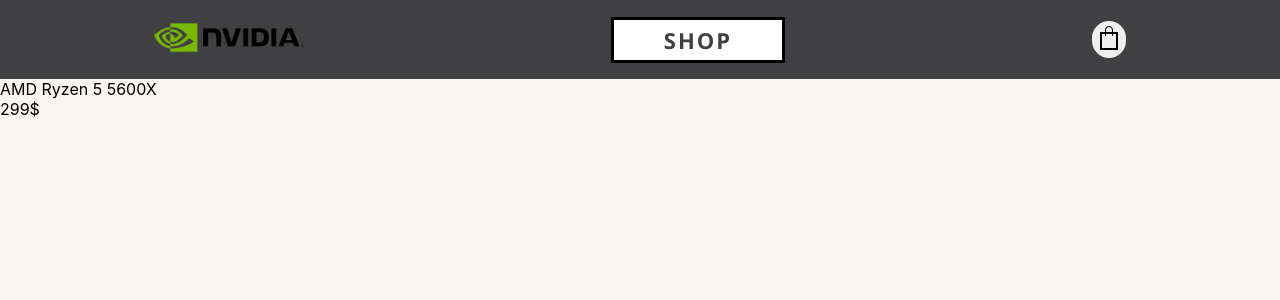
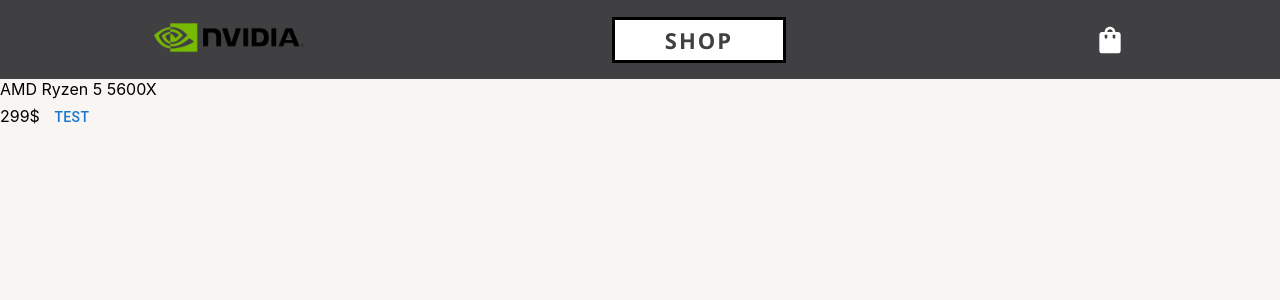
Before and after one commit to Davide-Betlej/nvidia-shop, a React (Create React App) app: page /shop/products/amd-ryzen-5-5600x in a window 1280 px wide. Shown: the top 300 px of the page. Built offline with nearby package versions, Linux system fonts and the light colour scheme.

Commit message:
Add to cart functionality and badge update added

```diff
--- a/package.json
+++ b/package.json
@@ -6,6 +6,7 @@
   "dependencies": {
     "@emotion/react": "^11.7.1",
     "@emotion/styled": "^11.6.0",
+    "@mui/icons-material": "^5.3.1",
     "@mui/material": "^5.3.0",
     "@testing-library/jest-dom": "^5.16.1",
     "@testing-library/react": "^12.1.2",
--- a/src/Components/CategoryPage.css
+++ b/src/Components/CategoryPage.css
@@ -151,3 +151,9 @@
     padding: 20px 0 0 0;
   }
 }
+
+@media (min-width: 476px) and (max-width: 780px) {
+  .productContainer ul {
+    gap: 100px 0px;
+  }
+}
--- a/src/Components/Nav.css
+++ b/src/Components/Nav.css
@@ -59,3 +59,10 @@
   align-items: center;
   justify-content: center;
 }
+
+.navIcon {
+  color: #fff;
+  width: 32px !important;
+  height: 32px !important;
+  cursor: pointer;
+}
--- a/src/Components/Nav.js
+++ b/src/Components/Nav.js
@@ -2,8 +2,14 @@
 import logo from "../Images/logo.png";
 import "./Nav.css";
 import Drawer from "@mui/material/Drawer";
+import { React, useState } from "react";
+import ShoppingBagIcon from "@mui/icons-material/ShoppingBag";
+import Badge from "@mui/material/Badge";
 
-const Nav = () => {
+const Nav = (props) => {
+  const { cartItems } = props;
+  const [openSidebar, setOpenSidebar] = useState(false);
+
   return (
     <div className="navWrapper">
       <nav className="navigation">
@@ -20,22 +26,20 @@
           </ul>
         </div>
         <div className="cartButton">
-          <button className="round">
-            <svg
-              className="Header_svgCart__182oV"
-              xmlns="http://www.w3.org/2000/svg"
-              width="24"
-              height="24"
-              viewBox="0 0 24 24"
-              fill="currentColor"
-            >
-              <path d="M16 6v-2c0-2.209-1.791-4-4-4s-4 1.791-4 4v2h-5v18h18v-18h-5zm-7-2c0-1.654 1.346-3 3-3s3 1.346 3 3v2h-6v-2zm10 18h-14v-14h3v1.5c0 .276.224.5.5.5s.5-.224.5-.5v-1.5h6v1.5c0 .276.224.5.5.5s.5-.224.5-.5v-1.5h3v14z"></path>
-            </svg>
-          </button>
+          <Badge badgeContent={cartItems.length} color="error">
+            <ShoppingBagIcon
+              className="navIcon"
+              onClick={() => setOpenSidebar(true)}
+            />
+          </Badge>
         </div>
-        {/* <Drawer open="true" anchor="right" onClose>
+        <Drawer
+          open={openSidebar}
+          anchor="right"
+          onClose={() => setOpenSidebar(false)}
+        >
           <div>Test</div>
-        </Drawer> */}
+        </Drawer>
       </nav>
     </div>
   );
--- a/src/Components/ProductPage.js
+++ b/src/Components/ProductPage.js
@@ -1,14 +1,48 @@
 import allProducts from "../data/allProducts";
 import { useParams } from "react-router-dom";
+import { React } from "react";
+import { Button } from "@mui/material";
 
-const ProductPage = () => {
+const ProductPage = (props) => {
+  const { cartItems, setCartItems } = props;
   const { productId } = useParams();
   const product = allProducts.find((product) => product.id === productId);
+  // const handleAddToCard = () => {
+  //   const isItemInCart = cartItems.find((product) => product.id === productId);
+  //   console.log(isItemInCart);
+  //   if (isItemInCart) {
+  //     setCartItems([1]);
+  //   } else {
+  //     setCartItems([...cartItems, product]);
+  //     console.log(cartItems);
+  //   }
+  // };
+
+  const handleAddToCard = () => {
+    setCartItems((prev) => {
+      const isItemInCart = cartItems.find(
+        (product) => product.id === productId
+      );
+
+      if (isItemInCart) {
+        console.log(cartItems);
+        return prev.map((item) =>
+          item.id === productId ? { ...item, ammount: item.ammount + 1 } : item
+        );
+      }
+      return [...prev, { ...product, ammount: 1 }];
+    });
+  };
   return (
     <div>
       {product.name}
       <br></br>
-      {product.price}$
+      {product.price}$<Button onClick={handleAddToCard}>Test</Button>
+      {cartItems.map((item) => (
+        <div>
+          {item.name}, ${item.price}, {item.ammount}
+        </div>
+      ))}
     </div>
   );
 };
--- a/src/RouteSwitch.js
+++ b/src/RouteSwitch.js
@@ -1,21 +1,26 @@
-import { BrowserRouter, Routes, Route, useParams } from "react-router-dom";
+import { BrowserRouter, Routes, Route } from "react-router-dom";
 import "./App.css";
-
 import Nav from "./Components/Nav";
 import Homepage from "./Components/Homepage";
 import ProductPage from "./Components/ProductPage";
+import CategoryPage from "./Components/CategoryPage";
+import { React, useState } from "react";
 
-import CategoryPage from "./Components/CategoryPage";
 const RouteSwitch = () => {
-  const { categoryId } = useParams();
-  console.log(categoryId);
+  const [cartItems, setCartItems] = useState([]);
+
   return (
     <BrowserRouter>
-      <Nav />
+      <Nav cartItems={cartItems} />
       <Routes>
         <Route path="/nvidia-shop" element={<Homepage />} />
         <Route path="/shop" element={<CategoryPage />} />
-        <Route path="/shop/products/:productId" element={<ProductPage />} />
+        <Route
+          path="/shop/products/:productId"
+          element={
+            <ProductPage cartItems={cartItems} setCartItems={setCartItems} />
+          }
+        />
         <Route path="/shop/:categoryId" element={<CategoryPage />} />
       </Routes>
     </BrowserRouter>
--- a/src/data/processors.js
+++ b/src/data/processors.js
@@ -11,6 +11,7 @@
     name: "AMD Ryzen 5 5600X",
     price: 299.0,
     image: ryzen5600X,
+    ammount: 1,
   },
   {
     category: "Processor",
```
Also changed, not shown: src/Components/Cart.js (deleted, +0 -14 lines), 1 other file (tests, documents, lock files or other folders).
